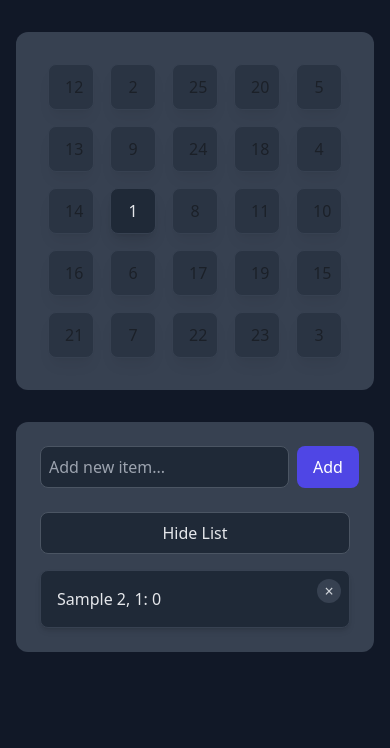
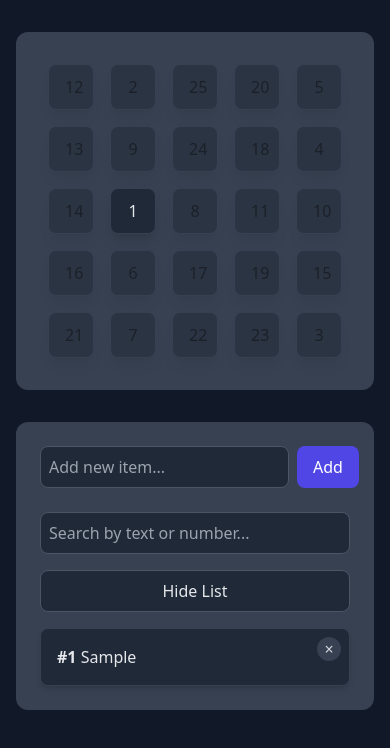
Before and after one commit to NyaStone/PredictionBingo, a React (Vite) app: page / in a window 390 px wide. Both pictures are taken after typing "Sample" into the empty fields and a click on the button "Add". Shown: the top 748 px of the page. Built offline with nearby package versions, Linux system fonts and the light colour scheme.

Commit message:
Added search bar for mobile users

```diff
--- a/src/components/ItemCard.tsx
+++ b/src/components/ItemCard.tsx
@@ -55,6 +55,7 @@ export const ItemCard = ({ item, index }: { item: string, index: number }) => {
     };
 
     return <div
+        id={`item-${index}`}
         onClick={handleClick}
         className={`p-4 rounded-lg shadow-md relative
                  border border-gray-700 hover:border-indigo-500
@@ -63,7 +64,12 @@ export const ItemCard = ({ item, index }: { item: string, index: number }) => {
                     ? 'bg-green-300 hover:bg-green-400 text-gray-900'
                     : 'bg-gray-800 hover:bg-gray-700 text-gray-200'}`}
     >
-        {`${item} ${row}, ${column}: ${index}`}
+        <div className="hidden md:block">
+            {item}
+        </div>
+        <div className="block md:hidden">
+            <span className="font-bold">#{index + 1}</span> {item}
+        </div>
         <button
             onClick={(e) => {
                 e.stopPropagation();
--- a/src/components/ItemList.tsx
+++ b/src/components/ItemList.tsx
@@ -8,6 +8,7 @@ export function ItemList() {
     const [items, setItems] = useContext(ItemsContext);
     const [newItem, setNewItem] = useState("");
     const [showMobileList, setShowMobileList] = useState(true);
+    const [searchTerm, setSearchTerm] = useState("");
 
     const isListFull = items.length >= size * size;
 
@@ -19,7 +20,14 @@ export function ItemList() {
         }
     };
 
-
+    const filterItems = (items: string[]) => {
+        const trimmedSearch = searchTerm.trim().toLowerCase();
+        return items.filter((item, index) => {
+            const matchesText = item.toLowerCase().includes(trimmedSearch);
+            const matchesIndex = (index + 1).toString() === trimmedSearch;
+            return matchesText || matchesIndex;
+        });
+    };
 
     return (
         <div className="bg-gray-700 p-6 rounded-xl mb-8">
@@ -51,6 +59,18 @@ export function ItemList() {
             </form>
 
             <div className="block md:hidden">
+                <div className="mb-4">
+                    <input
+                        type="text"
+                        value={searchTerm}
+                        onChange={(e) => setSearchTerm(e.target.value)}
+                        className="w-full bg-gray-800 text-gray-200 p-2 rounded-lg
+                                 border border-gray-600 focus:border-indigo-500
+                                 focus:outline-none transition-colors"
+                        placeholder="Search by text or number..."
+                    />
+                </div>
+
                 <button
                     onClick={() => setShowMobileList(!showMobileList)}
                     className="w-full mb-4 bg-gray-800 text-gray-200 px-4 py-2 rounded-lg
@@ -62,16 +82,24 @@ export function ItemList() {
 
                 {showMobileList && (
                     <div className="grid grid-cols-1 gap-4">
-                        {[...items].reverse().map((item, index) => (
-                            <ItemCard key={index} item={item} index={items.length - 1 - index} />
+                        {filterItems([...items]).reverse().map((item, index) => (
+                            <ItemCard
+                                key={index}
+                                item={item}
+                                index={items.indexOf(item)}
+                            />
                         ))}
                     </div>
                 )}
             </div>
 
             <div className="hidden md:grid md:grid-cols-2 lg:grid-cols-3 gap-4">
-                {items.map((item, index) => (
-                    <ItemCard key={index} item={item} index={index} />
+                {filterItems(items).map((item, index) => (
+                    <ItemCard
+                        key={index}
+                        item={item}
+                        index={items.indexOf(item)}
+                    />
                 ))}
             </div>
         </div>
```
